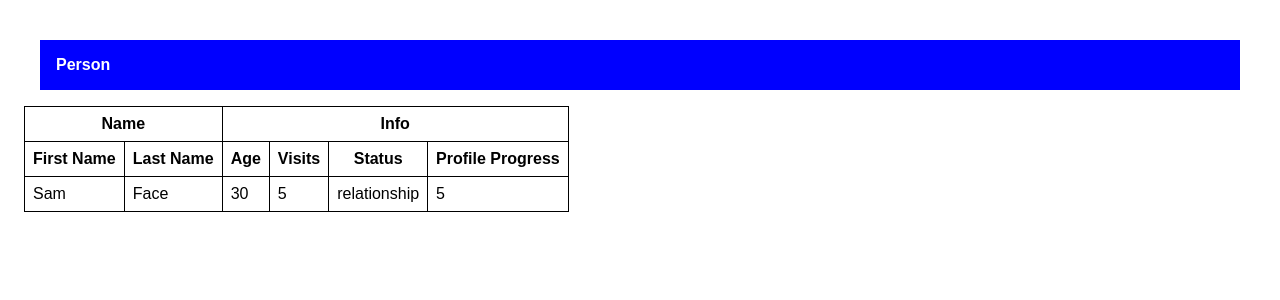
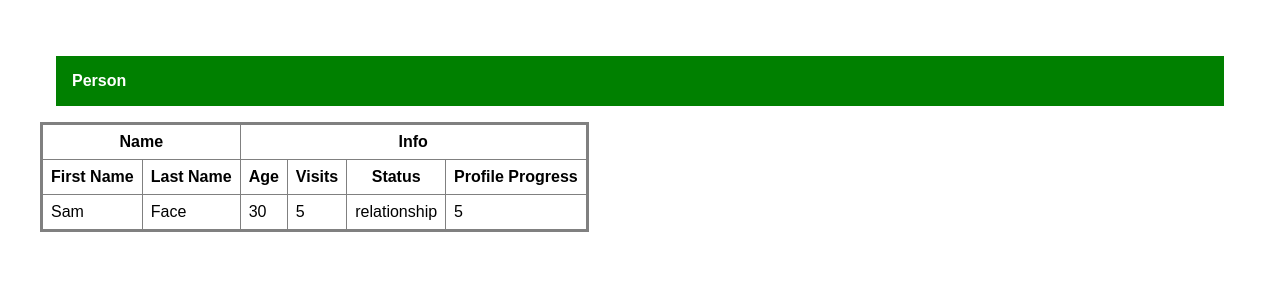
Before and after one commit to illusionshaker/mf-viewpoint, a React app: page / in a window 1280 px wide. Shown: the top 300 px of the page. Built offline with nearby package versions, Linux system fonts and the light colour scheme; the HTML template or start-up script is replaced by a standard one.

Commit message:
change some styles

```diff
--- a/src/Header.tsx
+++ b/src/Header.tsx
@@ -5,7 +5,7 @@ export default ({widgetName}) => (
     style={{
       padding: "1em",
       margin: "1em",
-      background: "blue",
+      background: "green",
       color: "white",
       fontWeight: "bold",
     }}
--- a/src/MicroFrontend.tsx
+++ b/src/MicroFrontend.tsx
@@ -39,6 +39,12 @@ function MicroFrontend ({ widgetName, columns, data }) {
       created: "2021-06-11 10:25:02",
       orderNum: 123456,
       status:'created'
+    },
+    {
+        accountName: "testing@iress",
+        created: "2021-06-22 08:15:02",
+        orderNum: 1000122,
+        status:'fully filled'
     }]
 
     return (
--- a/src/Styles.tsx
+++ b/src/Styles.tsx
@@ -1,11 +1,11 @@
 import styled from 'styled-components';
 
 const Styles = styled.div`
-  padding: 1rem;
+  padding: 2rem;
 
   table {
     border-spacing: 0;
-    border: 1px solid black;
+    border: 3px solid gray;
 
     tr {
       :last-child {
@@ -19,8 +19,8 @@ const Styles = styled.div`
     td {
       margin: 0;
       padding: 0.5rem;
-      border-bottom: 1px solid black;
-      border-right: 1px solid black;
+      border-bottom: 1.5px solid gray;
+      border-right: 1.5px solid gray;
 
       :last-child {
         border-right: 0;
```
